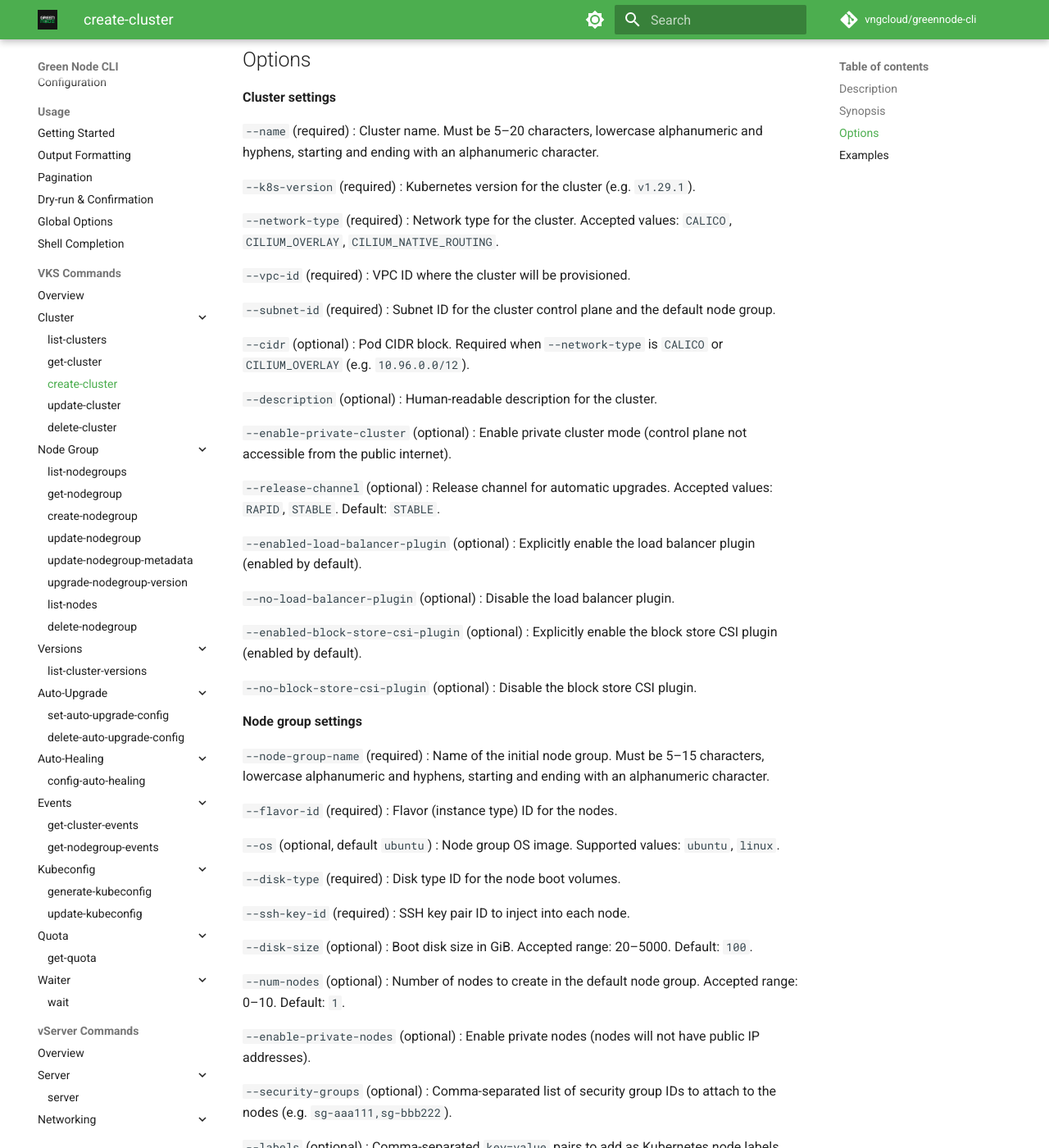
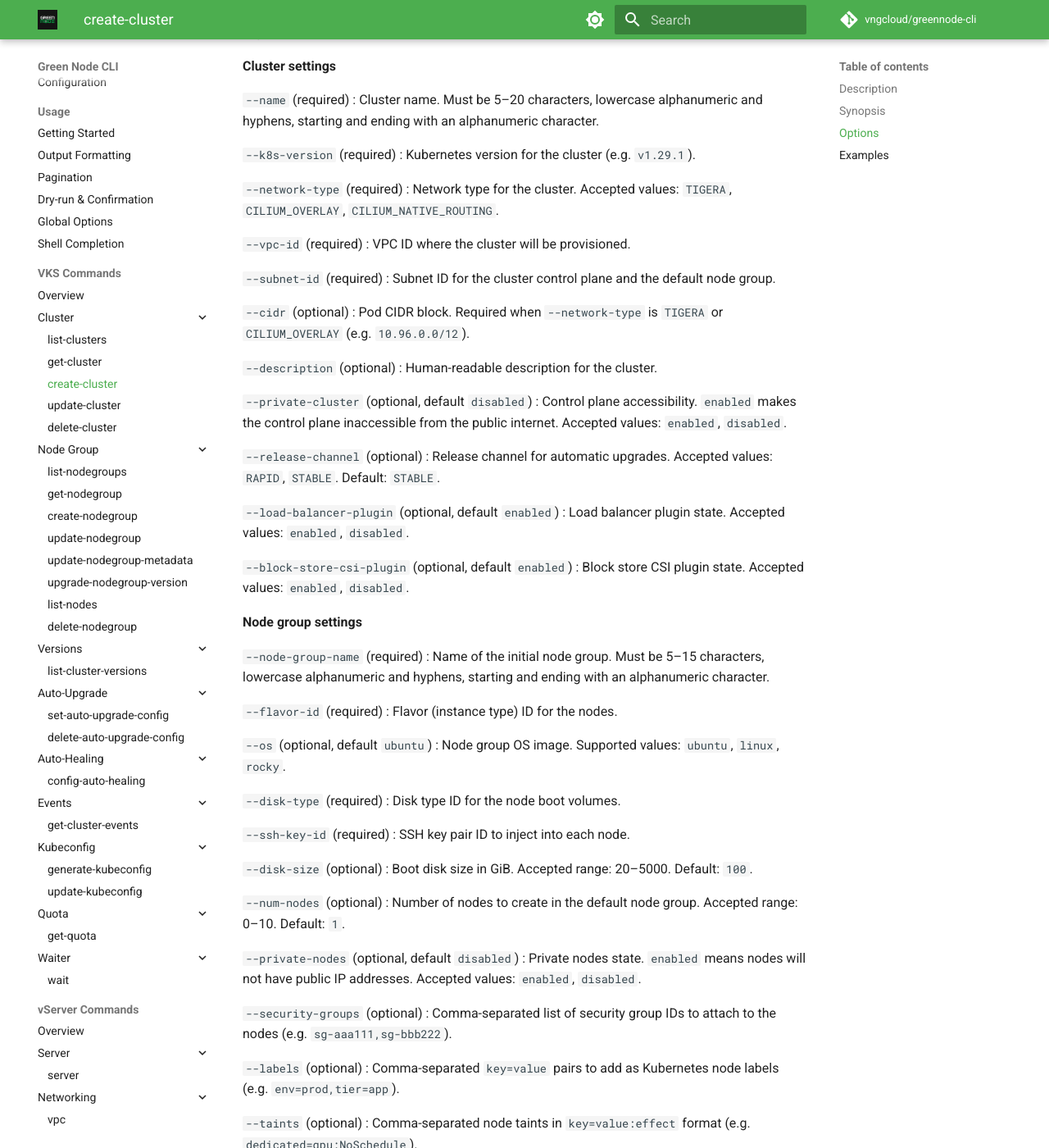
Before and after one commit to vngcloud/greennode-cli, an MkDocs documentation site: the page built from docs/commands/vks/create-cluster.md, in a window 1280 px wide and 1400 px high, scrolled down 1101 px. Shown: the whole window at 82% size. Built offline with MkDocs 1.6.1 and Material for MkDocs 9.7.7, drawn with Linux system fonts in a browser that asks for light colours; comment, search, counter and statistics services are not loaded; some of the changed text lies outside the part shown.

Commit message:
feat(vks): revamp create/update flags, drop get-nodegroup-events
- remove get-nodegroup-events command (+ docs/nav)
- network-type: CALICO -> TIGERA (help, completion, cidr validation)
- --os: add rocky (ubuntu, linux, rocky)
- replace boolean toggle flags with explicit enabled|disabled string flags:
  create-cluster: --private-cluster, --private-nodes, --load-balancer-plugin,
  --block-store-csi-plugin; create-nodegroup: --private-nodes;
  update-cluster: --load-balancer-plugin/--block-store-csi-plugin (unset=unchanged)
  via a shared parseToggle helper (rejects invalid values)
- completion + docs updated; changelog (api-change)

BREAKING: --enable-private-cluster/--enable-private-nodes/--no-*-plugin and
update-cluster's --enabled-*/--no-* flags are replaced; CALICO no longer accepted.

Co-Authored-By: Claude Opus 4.8 (1M context) <noreply@anthropic.com>

````diff
--- a/docs/commands/vks/create-cluster.md
+++ b/docs/commands/vks/create-cluster.md
@@ -6,7 +6,7 @@ Create a new VKS cluster with an initial default node group. The command provisi
 
 Cluster names must be 5–20 characters, lowercase alphanumeric and hyphens, starting and ending with an alphanumeric character. Node group names follow the same pattern with a length of 5–15 characters.
 
-When `--network-type` is `CALICO` or `CILIUM_OVERLAY`, the `--cidr` option is required. By default, both the load balancer plugin and the block store CSI plugin are enabled; use the `--no-*` flags to disable them.
+When `--network-type` is `TIGERA` or `CILIUM_OVERLAY`, the `--cidr` option is required. By default, both the load balancer plugin and the block store CSI plugin are enabled; use `--load-balancer-plugin disabled` or `--block-store-csi-plugin disabled` to turn them off.
 
 Use `--dry-run` to validate all parameters without sending a create request.
 
@@ -26,15 +26,13 @@ grn vks create-cluster
     --ssh-key-id <value>
     [--cidr <value>]
     [--description <value>]
-    [--enable-private-cluster]
+    [--private-cluster <enabled|disabled>]
     [--release-channel <value>]
-    [--enabled-load-balancer-plugin]
-    [--no-load-balancer-plugin]
-    [--enabled-block-store-csi-plugin]
-    [--no-block-store-csi-plugin]
+    [--load-balancer-plugin <enabled|disabled>]
+    [--block-store-csi-plugin <enabled|disabled>]
     [--disk-size <value>]
     [--num-nodes <value>]
-    [--enable-private-nodes]
+    [--private-nodes <enabled|disabled>]
     [--security-groups <value>]
     [--labels <value>]
     [--taints <value>]
@@ -52,7 +50,7 @@ grn vks create-cluster
 : Kubernetes version for the cluster (e.g. `v1.29.1`).
 
 `--network-type` (required)
-: Network type for the cluster. Accepted values: `CALICO`, `CILIUM_OVERLAY`, `CILIUM_NATIVE_ROUTING`.
+: Network type for the cluster. Accepted values: `TIGERA`, `CILIUM_OVERLAY`, `CILIUM_NATIVE_ROUTING`.
 
 `--vpc-id` (required)
 : VPC ID where the cluster will be provisioned.
@@ -61,28 +59,22 @@ grn vks create-cluster
 : Subnet ID for the cluster control plane and the default node group.
 
 `--cidr` (optional)
-: Pod CIDR block. Required when `--network-type` is `CALICO` or `CILIUM_OVERLAY` (e.g. `10.96.0.0/12`).
+: Pod CIDR block. Required when `--network-type` is `TIGERA` or `CILIUM_OVERLAY` (e.g. `10.96.0.0/12`).
 
 `--description` (optional)
 : Human-readable description for the cluster.
 
-`--enable-private-cluster` (optional)
-: Enable private cluster mode (control plane not accessible from the public internet).
+`--private-cluster` (optional, default `disabled`)
+: Control plane accessibility. `enabled` makes the control plane inaccessible from the public internet. Accepted values: `enabled`, `disabled`.
 
 `--release-channel` (optional)
 : Release channel for automatic upgrades. Accepted values: `RAPID`, `STABLE`. Default: `STABLE`.
 
-`--enabled-load-balancer-plugin` (optional)
-: Explicitly enable the load balancer plugin (enabled by default).
+`--load-balancer-plugin` (optional, default `enabled`)
+: Load balancer plugin state. Accepted values: `enabled`, `disabled`.
 
-`--no-load-balancer-plugin` (optional)
-: Disable the load balancer plugin.
-
-`--enabled-block-store-csi-plugin` (optional)
-: Explicitly enable the block store CSI plugin (enabled by default).
-
-`--no-block-store-csi-plugin` (optional)
-: Disable the block store CSI plugin.
+`--block-store-csi-plugin` (optional, default `enabled`)
+: Block store CSI plugin state. Accepted values: `enabled`, `disabled`.
 
 **Node group settings**
 
@@ -93,7 +85,7 @@ grn vks create-cluster
 : Flavor (instance type) ID for the nodes.
 
 `--os` (optional, default `ubuntu`)
-: Node group OS image. Supported values: `ubuntu`, `linux`.
+: Node group OS image. Supported values: `ubuntu`, `linux`, `rocky`.
 
 `--disk-type` (required)
 : Disk type ID for the node boot volumes.
@@ -107,8 +99,8 @@ grn vks create-cluster
 `--num-nodes` (optional)
 : Number of nodes to create in the default node group. Accepted range: 0–10. Default: `1`.
 
-`--enable-private-nodes` (optional)
-: Enable private nodes (nodes will not have public IP addresses).
+`--private-nodes` (optional, default `disabled`)
+: Private nodes state. `enabled` means nodes will not have public IP addresses. Accepted values: `enabled`, `disabled`.
 
 `--security-groups` (optional)
 : Comma-separated list of security group IDs to attach to the nodes (e.g. `sg-aaa111,sg-bbb222`).
@@ -140,13 +132,13 @@ grn vks create-cluster \
   --ssh-key-id key-abc12345-0000-0000-0000-000000000001
 ```
 
-Create a cluster with CALICO network type (CIDR required):
+Create a cluster with TIGERA network type (CIDR required):
 
 ```bash
 grn vks create-cluster \
   --name prod-cluster \
   --k8s-version v1.29.1 \
-  --network-type CALICO \
+  --network-type TIGERA \
   --cidr 10.96.0.0/12 \
   --vpc-id net-abc12345-0000-0000-0000-000000000001 \
   --subnet-id sub-abc12345-0000-0000-0000-000000000001 \
--- a/mkdocs.yml
+++ b/mkdocs.yml
@@ -65,7 +65,6 @@ nav:
       - config-auto-healing: commands/vks/config-auto-healing.md
     - Events:
       - get-cluster-events: commands/vks/get-cluster-events.md
-      - get-nodegroup-events: commands/vks/get-nodegroup-events.md
     - Kubeconfig:
       - generate-kubeconfig: commands/vks/generate-kubeconfig.md
       - update-kubeconfig: commands/vks/update-kubeconfig.md
````
Also changed, not shown: README.md (+0 -1 lines), docs/commands/vks/create-nodegroup.md (+4 -4 lines), docs/commands/vks/get-nodegroup-events.md (deleted, +0 -59 lines), docs/commands/vks/index.md (+0 -1 lines), docs/commands/vks/update-cluster.md (+7 -15 lines), docs/usage/dry-run.md (+1 -1 lines), 8 other files.
